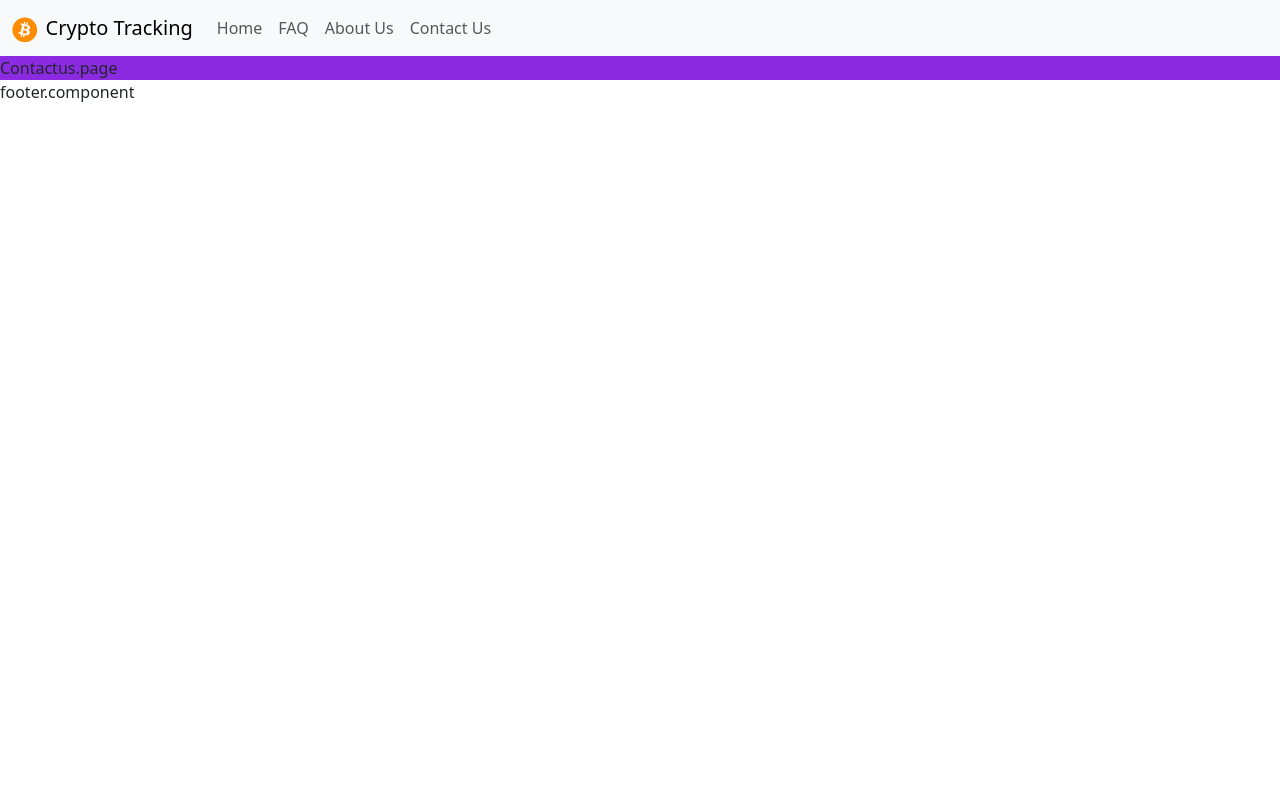
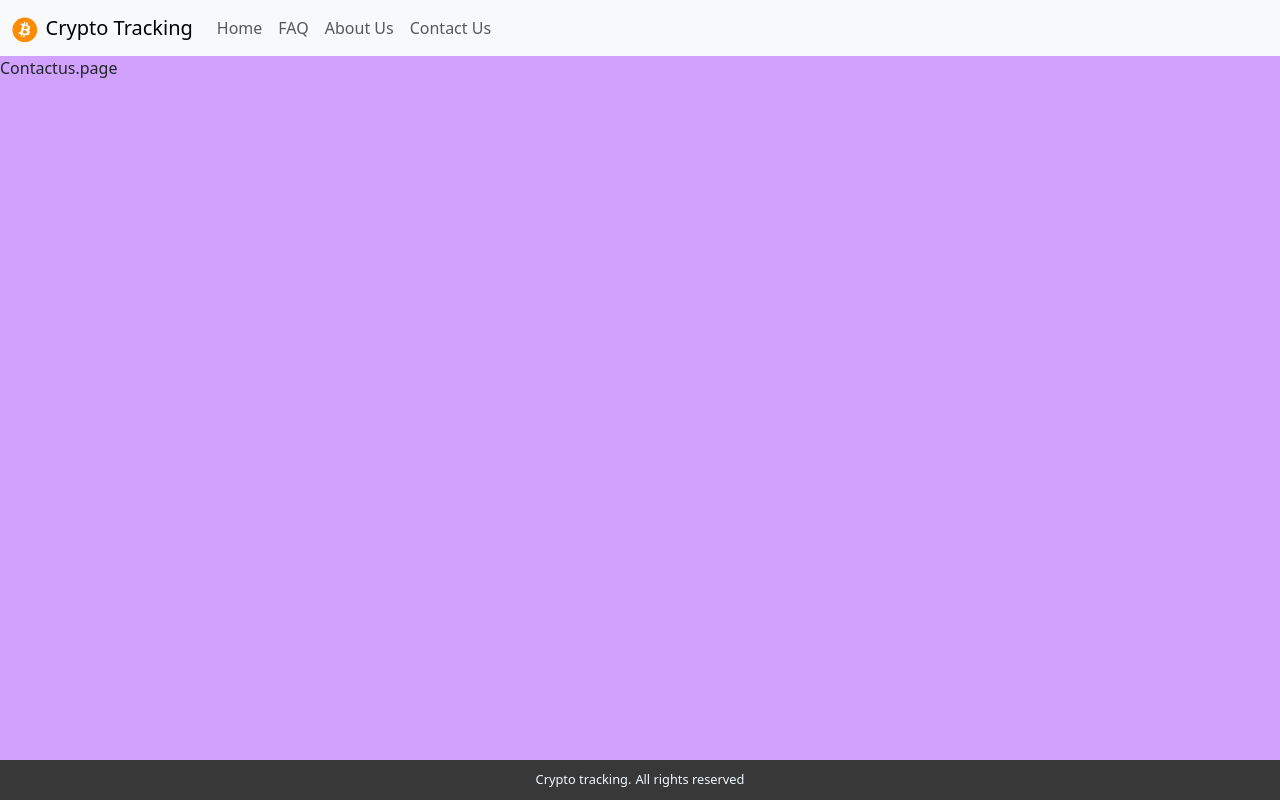
Before and after one commit to iNiloowf/faradars-crypto-tracking, a React (Create React App) app: page /contactus in a window 1280 px wide. Built offline with nearby package versions, Linux system fonts and the light colour scheme.

Commit message:
change footer and navbar

```diff
--- a/src/components/ui/Footer.component.jsx
+++ b/src/components/ui/Footer.component.jsx
@@ -1,8 +1,13 @@
 import React from 'react'
-
+import './Footer.css'
 const FooterComponent = () => {
   return (
-    <div>footer.component</div>
+    <footer className='footer'>
+      <span>Crypto tracking.</span>
+      <span className='d-none d-md-inline ms-1'>All rights reserved</span>
+
+
+    </footer>
   );
 };
 
--- /dev/null
+++ b/src/components/ui/Footer.css
@@ -0,0 +1,12 @@
+footer{
+
+    display:flex;
+    justify-content: center;
+    align-items: center;
+    color:aliceblue;
+    background-color:rgb(56, 56, 56);
+    height:40px;
+    font-size: 0.8rem;
+
+
+}
--- a/src/components/ui/Navbar.component.jsx
+++ b/src/components/ui/Navbar.component.jsx
@@ -1,8 +1,12 @@
-import React from 'react';
+import React, {useRef} from 'react';
 import './Navbar.css'
 import { Link } from 'react-router-dom';
 import { FaBitcoin } from "react-icons/fa";
 const NavbarComponent = () => {
+  const btnToggleRef = useRef();
+  const toggleMenu = () =>{
+    btnToggleRef.current.click();
+  }
   return (
    <nav class="navbar navbar-expand-lg bg-body-tertiary">
   <div class="container-fluid">
@@ -10,21 +14,29 @@ const NavbarComponent = () => {
      <FaBitcoin className="navbar-logo"/>
      Crypto Tracking
      </Link>
-    <button class="navbar-toggler" type="button" data-bs-toggle="collapse" data-bs-target="#navbarNav" aria-controls="navbarNav" aria-expanded="false" aria-label="Toggle navigation">
+    <button class="navbar-toggler"
+     type="button"
+     data-bs-toggle="collapse"
+     data-bs-target="#navbarNav"
+     aria-controls="navbarNav"
+     aria-expanded="false"
+     aria-label="Toggle navigation"
+     ref={btnToggleRef} >
+
       <span class="navbar-toggler-icon"></span>
     </button>
     <div class="collapse navbar-collapse" id="navbarNav">
       <ul class="navbar-nav">
-           <li class="nav-item">
+           <li class="nav-item" onClick={toggleMenu}>
           <Link class="nav-link" to="/">Home</Link>
         </li>
-        <li class="nav-item">
+        <li class="nav-item" onClick={toggleMenu}>
           <Link class="nav-link" to="/faq">FAQ</Link>
         </li>
-        <li class="nav-item">
+        <li class="nav-item" onClick={toggleMenu}>
           <Link class="nav-link" to="/aboutus">About Us</Link>
         </li>
-      <li class="nav-item">
+      <li class="nav-item" onClick={toggleMenu}>
           <Link class="nav-link" to="/contactus">Contact Us</Link>
         </li>
 
--- a/src/index.css
+++ b/src/index.css
@@ -5,8 +5,9 @@
 }
 body{
 
+}
+.wrapper{
+  background-color:rgb(209, 162, 253);
+  min-height: calc(100vh - 56px - 40px);
 
 }
-.wrapper{
-  background-color:blueviolet;
-}
```
